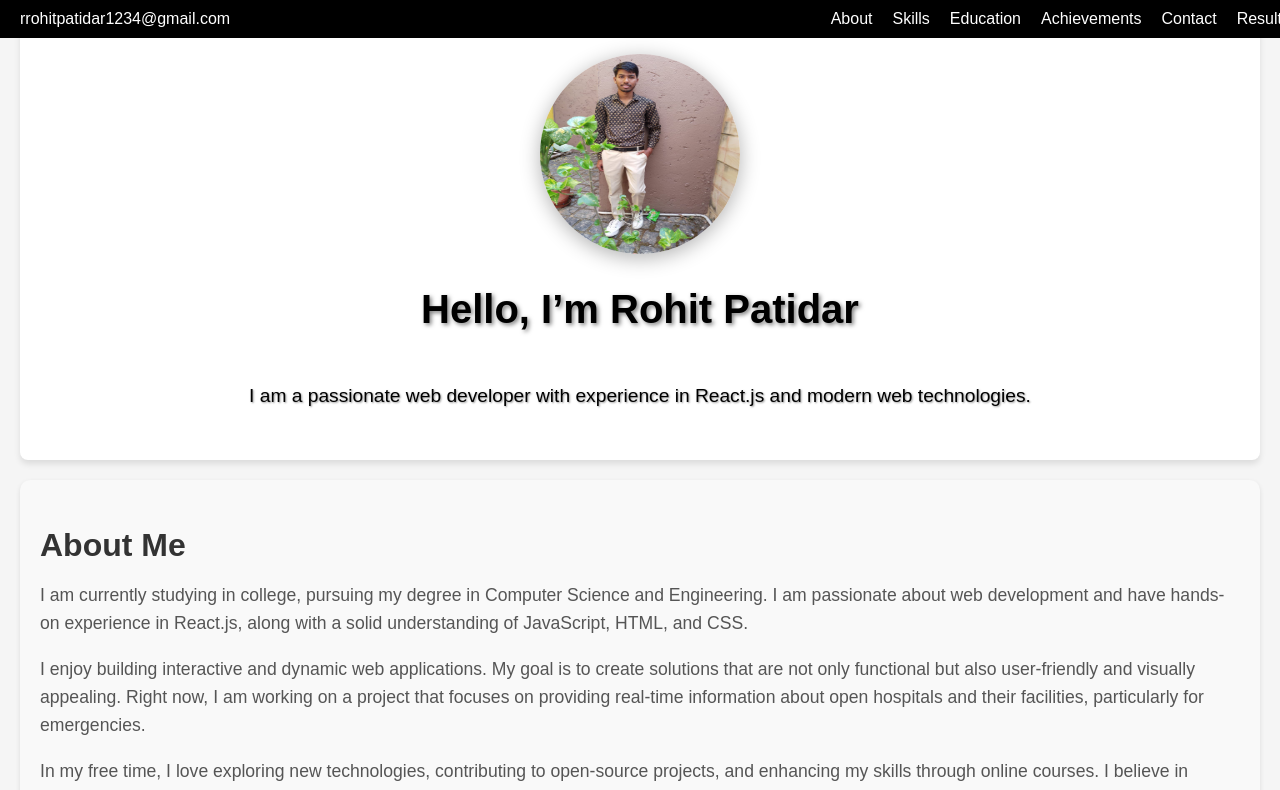
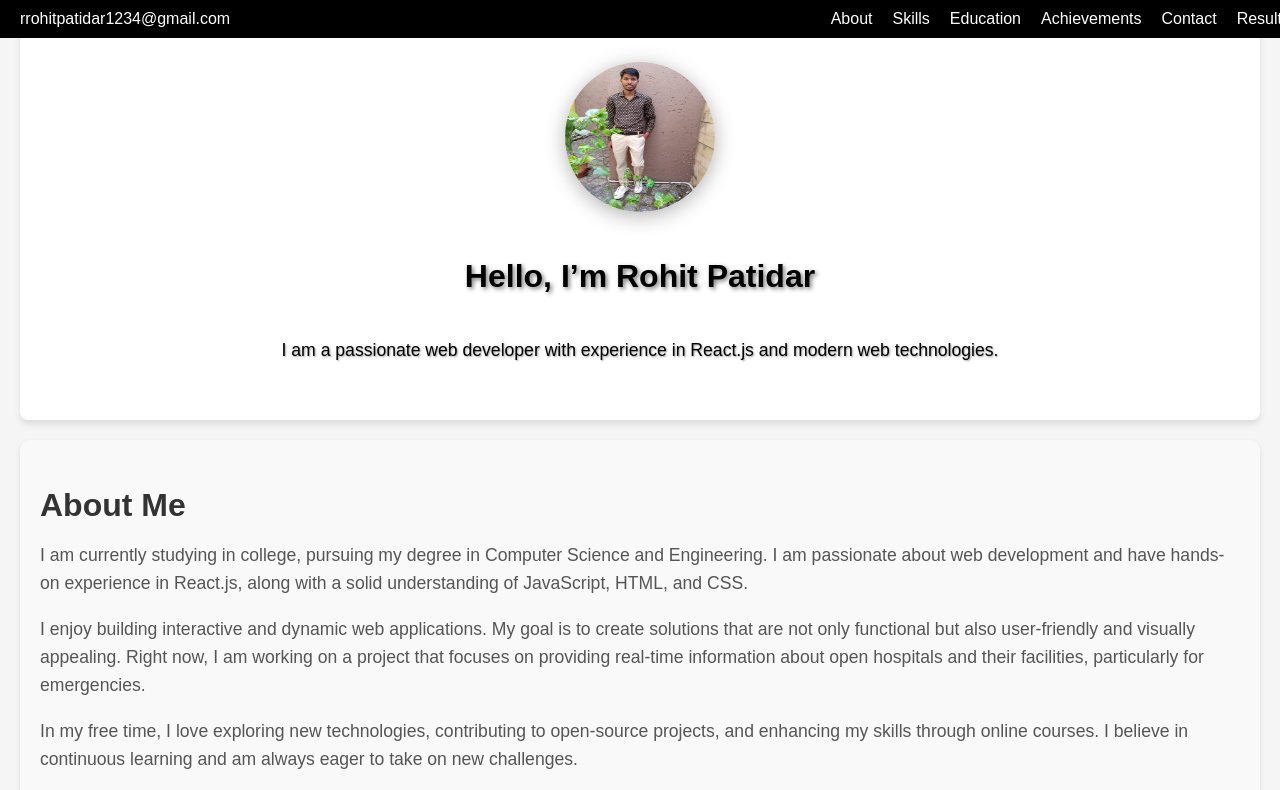
Before and after one commit to Rohitpatidar1/Rohit_portfolio, a React (Vite) app: page / in a window 1280 px wide. Shown: the top 790 px of the page. Built offline with nearby package versions, Linux system fonts and the light colour scheme.

Commit message:
Update Intro.jsx

```diff
--- a/src/Components/Intro.jsx
+++ b/src/Components/Intro.jsx
@@ -1,5 +1,5 @@
 import React from "react";
-import RohitImage from "../assets/Rohit.jpg"; // सही पथ की जांच करें
+import RohitImage from "../assets/Rohit.jpg";
 
 function Intro() {
   return (
@@ -21,32 +21,82 @@ const styles = {
     display: "flex",
     justifyContent: "center",
     alignItems: "center",
-    height: "50vh", // Full viewport height
+    minHeight: "50vh",
     textAlign: "center",
-    // background: "linear-gradient(135deg, #6a11cb, #2575fc)", // 3D ग्रेडिएंट रंग
-    color: "#fff", // टेक्स्ट का रंग
+    color: "#fff",
+    padding: "20px",
+    boxSizing: "border-box",
   },
   container: {
     display: "flex",
     flexDirection: "column",
     justifyContent: "center",
     alignItems: "center",
+    maxWidth: "1200px",
+    width: "100%",
+    padding: "20px",
   },
   image: {
-    width: "200px",
-    height: "200px",
+    width: "150px",
+    height: "150px",
     borderRadius: "50%",
-    boxShadow: "0 4px 20px rgba(0, 0, 0, 0.3)", // इमेज पर शैडो
+    boxShadow: "0 4px 20px rgba(0, 0, 0, 0.3)",
+    marginBottom: "20px",
   },
   heading: {
-    fontSize: "2.5rem",
-    textShadow: "2px 2px 4px rgba(0, 0, 0, 0.5)", // टेक्स्ट पर शैडो
+    fontSize: "2rem",
+    textShadow: "2px 2px 4px rgba(0, 0, 0, 0.5)",
     color: "black",
   },
   paragraph: {
     color: "black",
-    fontSize: "1.2rem",
-    textShadow: "1px 1px 2px rgba(0, 0, 0, 0.4)", // टेक्स्ट पर शैडो
+    fontSize: "1.1rem",
+    textShadow: "1px 1px 2px rgba(0, 0, 0, 0.4)",
+  },
+
+  // Media queries for mobile devices
+  "@media (max-width: 600px)": {
+    image: {
+      width: "100px", // Chhoti screen ke liye chhota image size
+      height: "100px",
+    },
+    heading: {
+      fontSize: "1.5rem", // Chhoti screen ke liye heading chhoti karna
+    },
+    paragraph: {
+      fontSize: "1rem", // Chhoti screen ke liye paragraph ka size chhota karna
+    },
+  },
+  // Tablet aur large screen ke liye changes
+  "@media (min-width: 768px)": {
+    section: {
+      minHeight: "70vh",
+    },
+    image: {
+      width: "180px",
+      height: "180px",
+    },
+    heading: {
+      fontSize: "2.5rem",
+    },
+    paragraph: {
+      fontSize: "1.2rem",
+    },
+  },
+  "@media (min-width: 1024px)": {
+    section: {
+      minHeight: "90vh",
+    },
+    image: {
+      width: "220px",
+      height: "220px",
+    },
+    heading: {
+      fontSize: "3rem",
+    },
+    paragraph: {
+      fontSize: "1.5rem",
+    },
   },
 };
 
```
